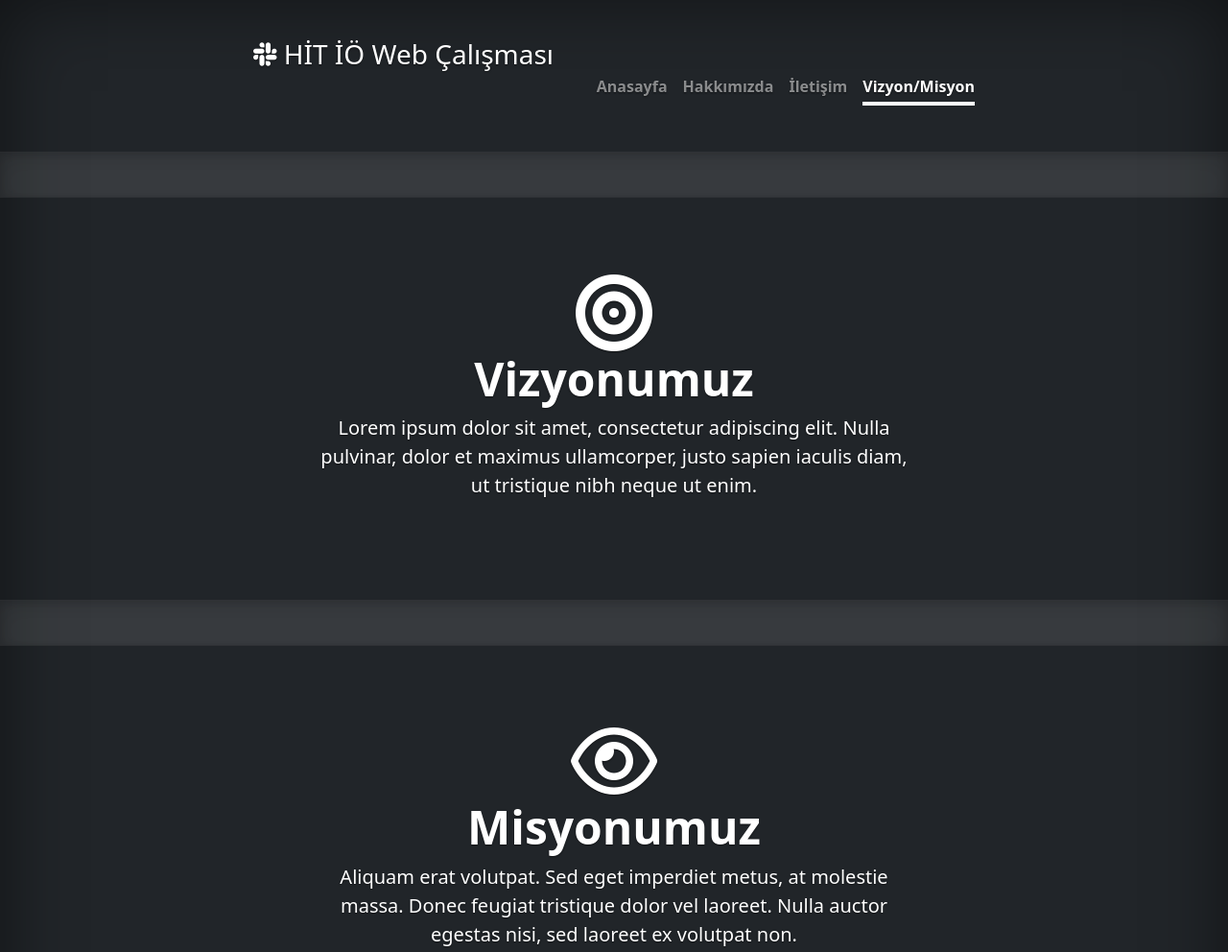
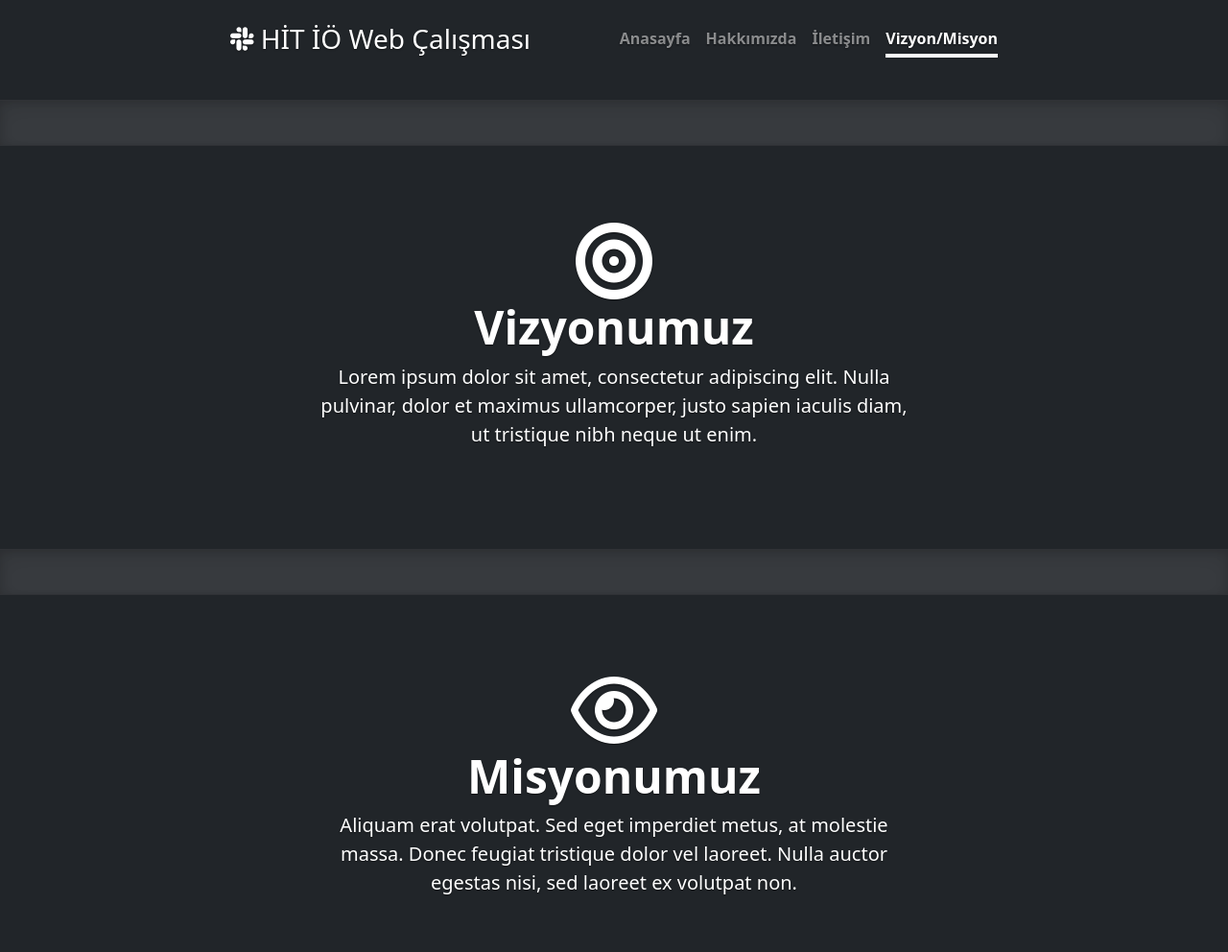
Before and after one commit to denizzy/web-tasarim, a website: page vizyonmisyon.html in a window 1280 px wide. Shown: the top 992 px of the page at 96% size. Drawn offline with nearby package versions, Linux system fonts and the light colour scheme.

Commit message:
Vizyon sayfası yenilendi.

```diff
--- a/vizyon-misyon.css
+++ b/vizyon-misyon.css
@@ -35,3 +35,11 @@
 .vizyon-img, .misyon-img {
   font-size: 5rem;
 }
+
+.masthead-wrap {
+  padding-bottom: 5rem;
+}
+
+body {
+  display: unset;
+}
--- a/vizyonmisyon.html
+++ b/vizyonmisyon.html
@@ -89,7 +89,7 @@
 <body>
 
   <main>
-    <div class="header-wrapper px-4 py-5 my-5">
+    <div class="masthead-wrap">
       <header class="masthead mb-auto mt-4">
         <div class="inner">
           <h3 class="masthead-brand"><i class="fab fa-slack"></i> HİT İÖ Web Çalışması</h3>
@@ -103,8 +103,11 @@
       </header>
     </div>
 
+
+
+
+
     <div class="b-example-divider"></div>
-
 
     <div class="vizyon px-4 text-center">
       <!-- <img class="d-block mx-auto mb-4" src="/docs/5.0/assets/brand/bootstrap-logo.svg" alt="" width="72" height="57"> -->
```
Also changed, not shown: iletisim.html (+1 -1 lines), index.html (+4 -0 lines).
